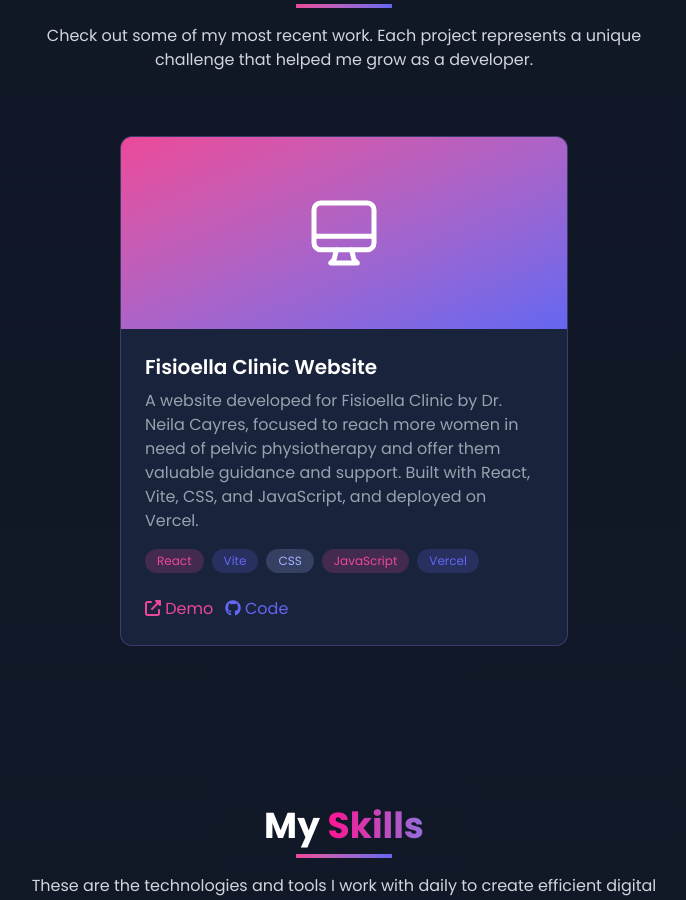
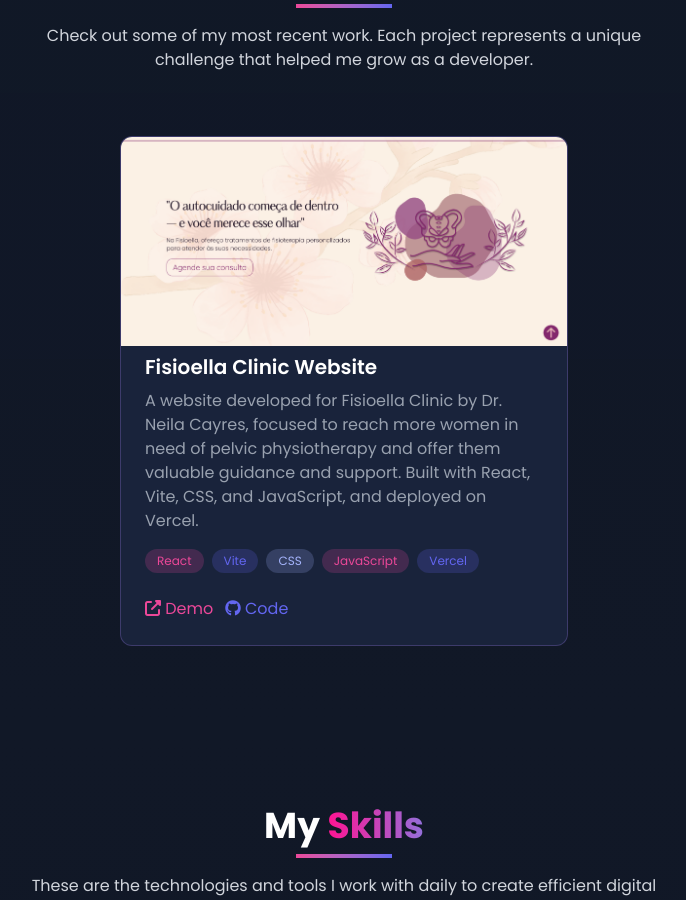
Before and after one commit to claracayres/claracayres-portfolio, a React (Vite) app: page / in a window 1280 px wide. Shown: the part 1864-2764 px from the top of the page, without its empty margins (296-982 px from the left). Built offline with nearby package versions, Linux system fonts and the light colour scheme.

Commit message:
Up project

```diff
--- a/src/pages/Projects.jsx
+++ b/src/pages/Projects.jsx
@@ -14,9 +14,10 @@ const Projects = () => {
                         <div className="flex justify-center">
                             <div className="project-card card rounded-xl overflow-hidden max-w-md">
                                 <div className="h-48 bg-gradient-to-br from-pink to-purple flex items-center justify-center">
-                                    <svg className="w-20 h-20 text-white" fill="none" stroke="currentColor" viewBox="0 0 24 24" xmlns="http://www.w3.org/2000/svg">
+                                        <img src="./src/assets/fisioella-project.png" alt="Fisioella Web Site Project" />
+                                    {/* <svg className="w-20 h-20 text-white" fill="none" stroke="currentColor" viewBox="0 0 24 24" xmlns="http://www.w3.org/2000/svg">
                                         <path strokeLinecap="round" strokeLinejoin="round" strokeWidth="1.5" d="M9.75 17L9 20l-1 1h8l-1-1-.75-3M3 13h18M5 17h14a2 2 0 002-2V5a2 2 0 00-2-2H5a2 2 0 00-2 2v10a2 2 0 002 2z"></path>
-                                    </svg>
+                                    </svg> */}
                                 </div>
                                 <div className="p-6">
                                     <h3 className="text-xl font-semibold mb-2">Fisioella Clinic Website</h3>
```
Also changed, not shown: src/assets/fisioella-project.png (added).
